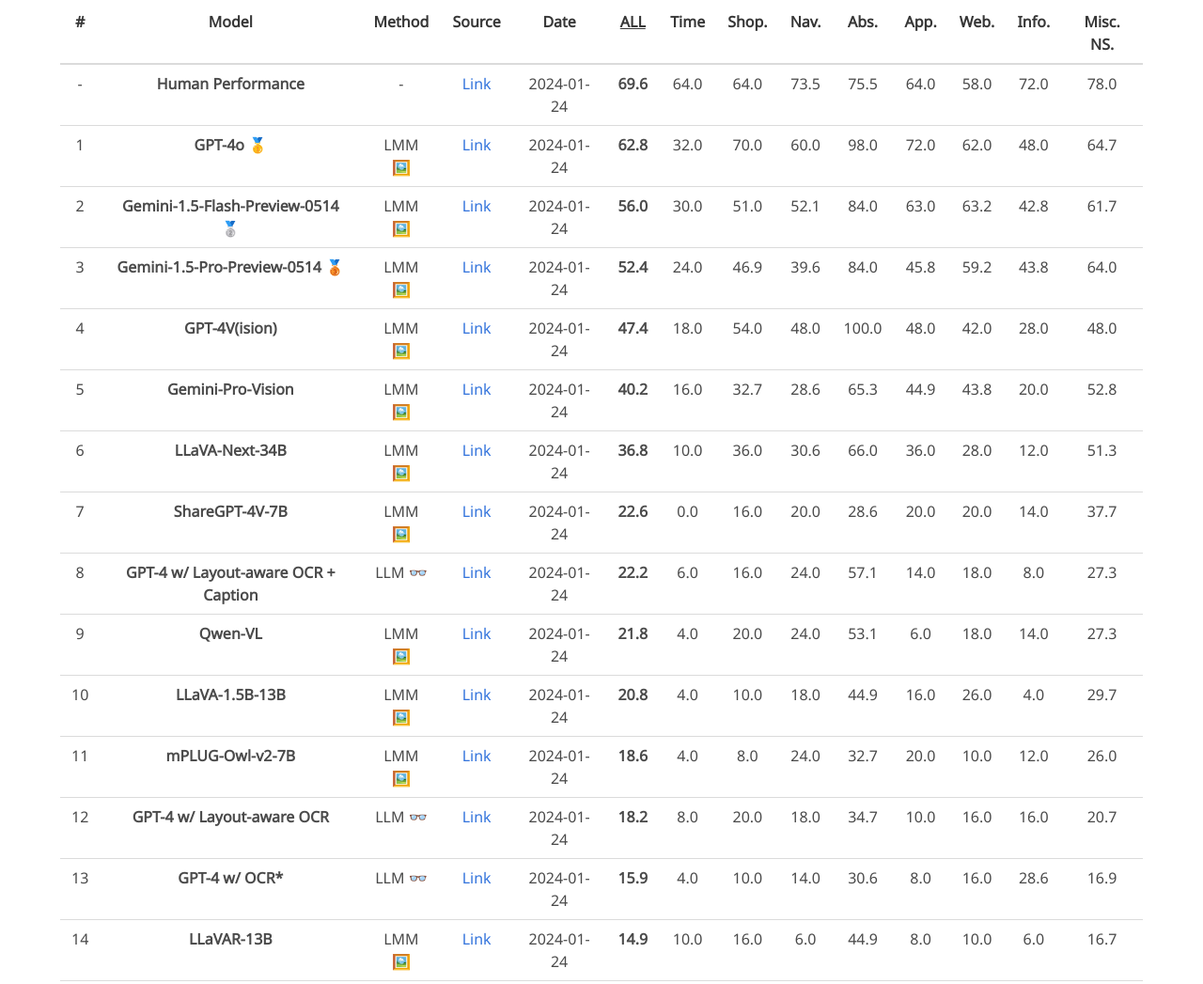
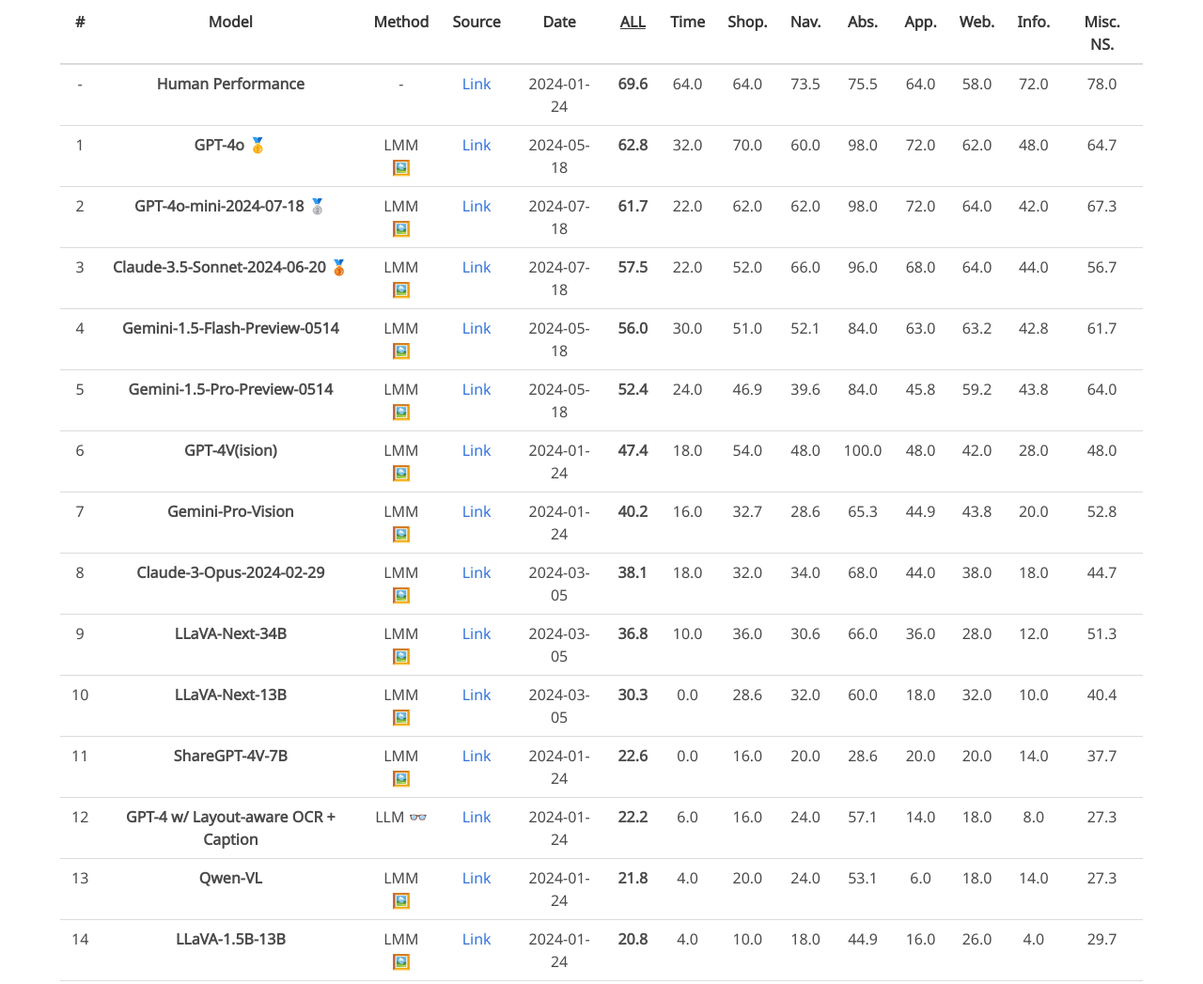
Before and after one commit to con-textual/con-textual.github.io, a plain HTML site: page index.html in a window 1280 px wide. Shown: the part 1238-2285 px from the top of the page at 94% size. Drawn offline with nearby package versions, Linux system fonts and the light colour scheme; some icons are missing; a web font is replaced by a local one.

Commit message:
added results for gpt4o-mini and claude models

```diff
--- a/index.html
+++ b/index.html
@@ -229,7 +229,7 @@
               <td><b class="best-score-text">GPT-4o 🥇</b></td>
               <td>LMM 🖼️</td>
               <td><a href="https://openai.com/index/hello-gpt-4o/" class="ext-link" style="font-size: 16px;">Link</a></td>
-              <td>2024-01-24</td>
+              <td>2024-05-18</td>
               <td><b class="best-score-text">62.8</b></td>
               <td>32.0</td>
               <td>70.0</td>
@@ -242,10 +242,42 @@
             </tr>
             <tr>
               <td>2</td>
-              <td><b class="best-score-text">Gemini-1.5-Flash-Preview-0514 🥈</b></td>
+              <td><b class="best-score-text">GPT-4o-mini-2024-07-18 🥈</b></td>
+              <td>LMM 🖼️</td>
+              <td><a href="https://openai.com/index/gpt-4o-mini-advancing-cost-efficient-intelligence/" class="ext-link" style="font-size: 16px;">Link</a></td>
+              <td>2024-07-18</td>
+              <td><b class="best-score-text">61.7</b></td>
+              <td>22.0</td>
+              <td>62.0</td>
+              <td>62.0</td>
+              <td>98.0</td>
+              <td>72.0</td>
+              <td>64.0</td>
+              <td>42.0</td>
+              <td>67.3</td>
+            </tr>
+            <tr>
+              <td>3</td>
+              <td><b class="best-score-text">Claude-3.5-Sonnet-2024-06-20 🥉</b></td>
+              <td>LMM 🖼️</td>
+              <td><a href="https://www.anthropic.com/news/claude-3-5-sonnet" class="ext-link" style="font-size: 16px;">Link</a></td>
+              <td>2024-07-18</td>
+              <td><b class="best-score-text">57.5</b></td>
+              <td>22.0</td>
+              <td>52.0</td>
+              <td>66.0</td>
+              <td>96.0</td>
+              <td>68.0</td>
+              <td>64.0</td>
+              <td>44.0</td>
+              <td>56.7</td>
+            </tr>
+            <tr>
+              <td>4</td>
+              <td><b class="best-score-text">Gemini-1.5-Flash-Preview-0514</b></td>
               <td>LMM 🖼️</td>
               <td><a href="https://storage.googleapis.com/deepmind-media/gemini/gemini_v1_5_report.pdf" class="ext-link" style="font-size: 16px;">Link</a></td>
-              <td>2024-01-24</td>
+              <td>2024-05-18</td>
               <td><b class="best-score-text">56.0</b></td>
               <td>30.0</td>
               <td>51.0</td>
@@ -257,11 +289,11 @@
               <td>61.7</td>
             </tr>
             <tr>
-              <td>3</td>
-              <td><b class="best-score-text">Gemini-1.5-Pro-Preview-0514 🥉</b></td>
+              <td>5</td>
+              <td><b class="best-score-text">Gemini-1.5-Pro-Preview-0514</b></td>
               <td>LMM 🖼️</td>
               <td><a href="https://storage.googleapis.com/deepmind-media/gemini/gemini_v1_5_report.pdf" class="ext-link" style="font-size: 16px;">Link</a></td>
-              <td>2024-01-24</td>
+              <td>2024-05-18</td>
               <td><b class="best-score-text">52.4</b></td>
               <td>24.0</td>
               <td>46.9</td>
@@ -273,7 +305,7 @@
               <td>64.0</td>
             </tr>
             <tr>
-              <td>4</td>
+              <td>6</td>
               <td><b class="best-score-text">GPT-4V(ision)</b></td>
               <td>LMM 🖼️</td>
               <td><a href="https://openai.com/research/gpt-4v-system-card" class="ext-link" style="font-size: 16px;">Link</a></td>
@@ -289,7 +321,7 @@
               <td>48.0</td>
             </tr>
             <tr>
-              <td>5</td>
+              <td>7</td>
               <td><b class="best-score-text">Gemini-Pro-Vision</b></td>
               <td>LMM 🖼️</td>
               <td><a href="https://arxiv.org/abs/2312.11805" class="ext-link" style="font-size: 16px;">Link</a></td>
@@ -305,11 +337,27 @@
               <td>52.8</td>
             </tr>
             <tr>
-              <td>6</td>
+              <td>8</td>
+              <td><b class="best-score-text">Claude-3-Opus-2024-02-29</b></td>
+              <td>LMM 🖼️</td>
+              <td><a href="https://www.anthropic.com/news/claude-3-family" class="ext-link" style="font-size: 16px;">Link</a></td>
+              <td>2024-03-05</td>
+              <td><b class="best-score-text">38.1</b></td>
+              <td>18.0</td>
+              <td>32.0</td>
+              <td>34.0</td>
+              <td>68.0</td>
+              <td>44.0</td>
+              <td>38.0</td>
+              <td>18.0</td>
+              <td>44.7</td>
+            </tr>
+            <tr>
+              <td>9</td>
               <td><b class="">LLaVA-Next-34B</b></td>
               <td>LMM 🖼️</td>
               <td><a href="https://llava-vl.github.io/blog/2024-01-30-llava-next/" class="ext-link" style="font-size: 16px;">Link</a></td>
-              <td>2024-01-24</td>
+              <td>2024-03-05</td>
               <td><b class="">36.8</b></td>
               <td>10.0</td>
               <td>36.0</td>
@@ -321,7 +369,23 @@
               <td>51.3</td>
             </tr>
             <tr>
-              <td>7</td>
+              <td>10</td>
+              <td><b class="">LLaVA-Next-13B</b></td>
+              <td>LMM 🖼️</td>
+              <td><a href="https://llava-vl.github.io/blog/2024-01-30-llava-next/" class="ext-link" style="font-size: 16px;">Link</a></td>
+              <td>2024-03-05</td>
+              <td><b class="">30.3</b></td>
+              <td>0.0</td>
+              <td>28.6</td>
+              <td>32.0</td>
+              <td>60.0</td>
+              <td>18.0</td>
+              <td>32.0</td>
+              <td>10.0</td>
+              <td>40.4</td>
+            </tr>
+            <tr>
+              <td>11</td>
               <td><b class="">ShareGPT-4V-7B</b></td>
               <td>LMM 🖼️</td>
               <td><a href="https://arxiv.org/abs/2311.12793" class="ext-link" style="font-size: 16px;">Link</a></td>
@@ -337,7 +401,7 @@
               <td>37.7</td>
             </tr>
             <tr>
-              <td>8</td>
+              <td>12</td>
               <td><b>GPT-4 w/ Layout-aware OCR + Caption</b></td>
               <td>LLM 👓</td>
               <td><a href="https://arxiv.org/abs/2303.08774" class="ext-link" style="font-size: 16px;">Link</a></td>
@@ -353,7 +417,7 @@
               <td>27.3</td>
             </tr>
             <tr>
-              <td>9</td>
+              <td>13</td>
               <td><b>Qwen-VL</b></td>
               <td>LMM 🖼️</td>
               <td><a href="https://arxiv.org/abs/2308.12966" class="ext-link" style="font-size: 16px;">Link</a></td>
@@ -369,7 +433,7 @@
               <td>27.3</td>
             </tr>
             <tr>
-              <td>10</td>
+              <td>14</td>
               <td><b>LLaVA-1.5B-13B</b></td>
               <td>LMM 🖼️</td>
               <td><a href="https://arxiv.org/abs/2310.03744"  class="ext-link" style="font-size: 16px;">Link</a></td>
@@ -385,7 +449,7 @@
               <td>29.7</td>
             </tr>
             <tr>
-              <td>11</td>
+              <td>15</td>
               <td><b>mPLUG-Owl-v2-7B</b></td>
               <td>LMM 🖼️</td>
               <td><a href="https://arxiv.org/abs/2308.12966" class="ext-link" style="font-size: 16px;">Link</a></td>
@@ -401,7 +465,7 @@
               <td>26.0</td>
             </tr>
             <tr>
-              <td>12</td>
+              <td>16</td>
               <td><b>GPT-4 w/ Layout-aware OCR</b></td>
               <td>LLM 👓</td>
               <td><a href="https://arxiv.org/abs/2303.08774" class="ext-link" style="font-size: 16px;">Link</a></td>
@@ -417,7 +481,7 @@
               <td>20.7</td>
             </tr>
             <tr>
-              <td>13</td>
+              <td>17</td>
               <td><b>GPT-4 w/ OCR*</b></td>
               <td>LLM 👓</td>
               <td><a href="https://arxiv.org/abs/2303.08774" class="ext-link" style="font-size: 16px;">Link</a></td>
@@ -433,7 +497,7 @@
               <td>16.9</td>
             </tr>
             <tr>
-              <td>14</td>
+              <td>18</td>
               <td><b>LLaVAR-13B</b></td>
               <td>LMM 🖼️</td>
               <td><a href="https://arxiv.org/abs/2306.17107" class="ext-link" style="font-size: 16px;">Link</a></td>
@@ -449,7 +513,7 @@
               <td>16.7</td>
             </tr>
             <tr>
-              <td>15</td>
+              <td>19</td>
               <td><b>BLIVA</b></td>
               <td>LMM 🖼️</td>
               <td><a href="https://arxiv.org/abs/2308.09936" class="ext-link" style="font-size: 16px;">Link</a></td>
@@ -465,7 +529,7 @@
               <td>14.7</td>
             </tr>
             <tr>
-              <td>16</td>
+              <td>20</td>
               <td><b>InstructBLIP-Vicuna-7B</b></td>
               <td>LMM 🖼️</td>
               <td><a href="https://arxiv.org/abs/2305.06500" class="ext-link" style="font-size: 16px;">Link</a></td>
@@ -481,7 +545,7 @@
               <td>12.0</td>
             </tr>
             <tr>
-              <td>17</td>
+              <td>21</td>
               <td><b>Idefics-9B</b></td>
               <td>LMM 🖼️</td>
               <td><a href="https://huggingface.co/blog/idefics" class="ext-link" style="font-size: 16px;">Link</a></td>
```
